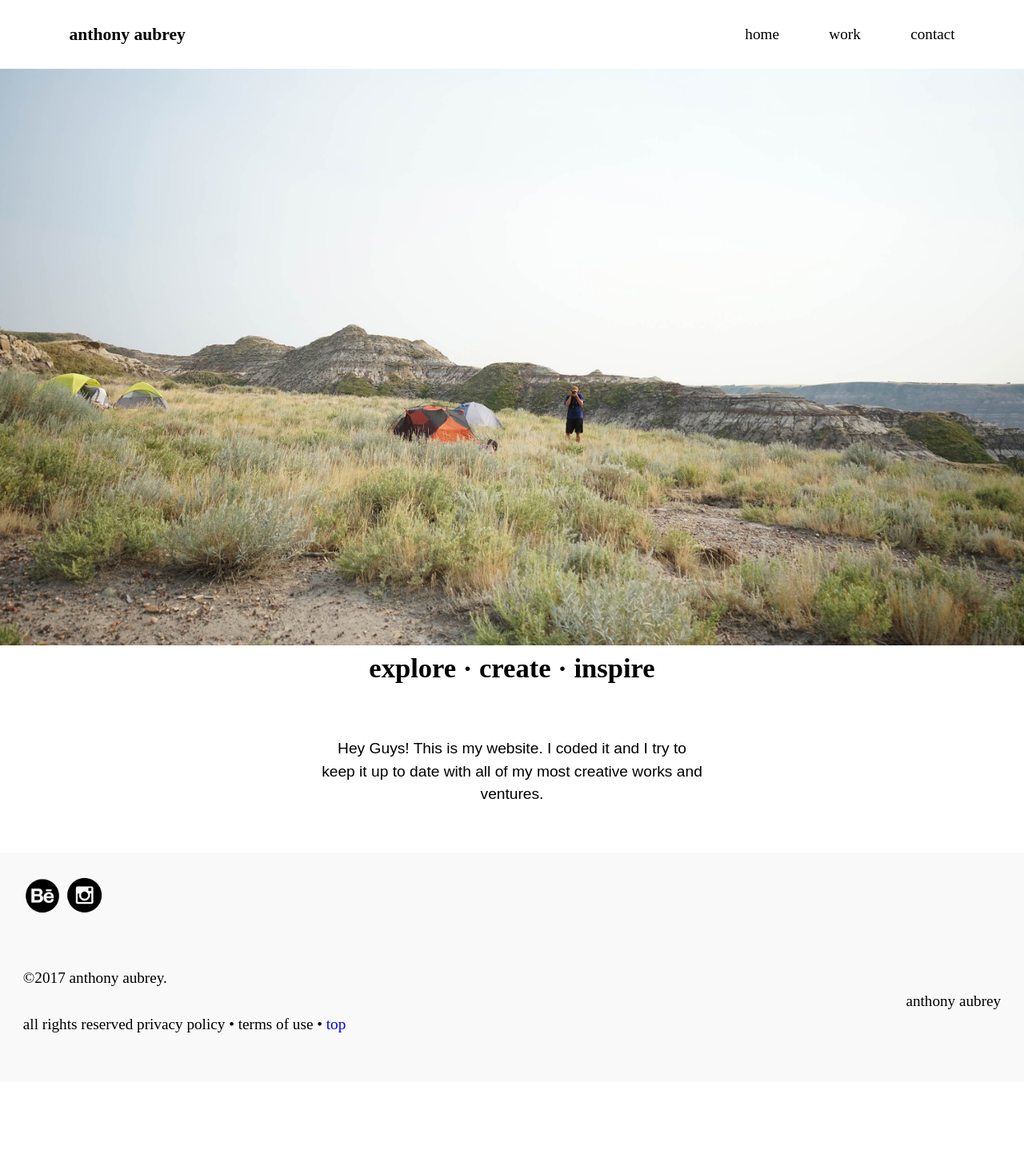
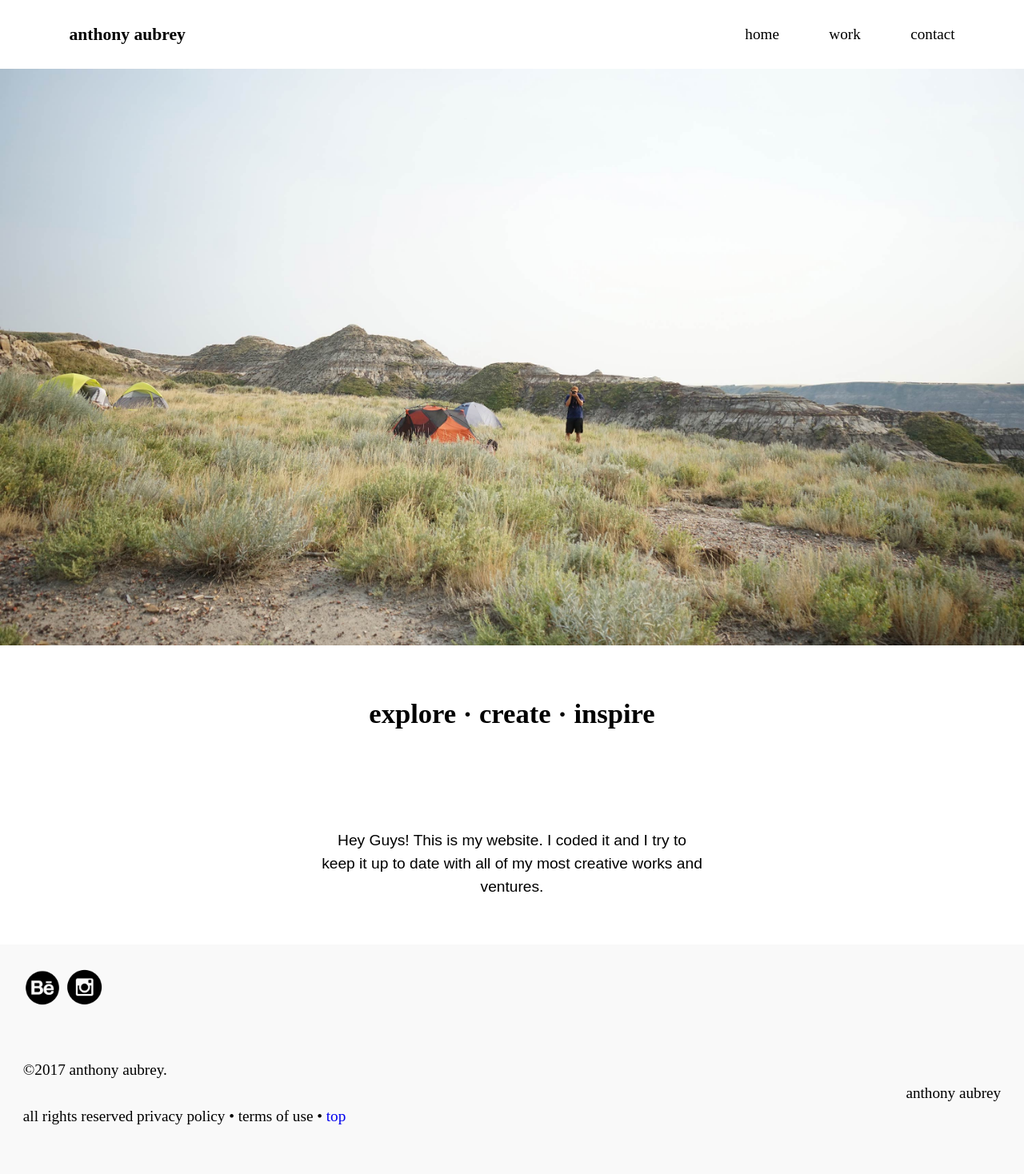
Before and after one commit to anthonyaubrey/portfolio, a Jekyll site: the page built from index.html, in a window 1280 px wide. Shown: the whole page at 80% size. Built offline with Jekyll 4.4.1, drawn with Linux system fonts in a browser that asks for light colours; before the commit the page ends 1353 px from its top, so only the background shows below that.

Commit message:
Added padding to title

```diff
--- a/index.html
+++ b/index.html
@@ -5,7 +5,7 @@ layout: default
 <main role="main" id="main" class="text-center">
   <div>
     <img class="img-flex"src="{{site.baseurl}}/img/bobexplore.jpg">
-    <h1 class="wrapper">explore · create · inspire</h1>
+    <h1 class="island-2 wrapper">explore · create · inspire</h1>
     <p class="wrapper open-sans text-center island-2">Hey Guys! This is my website. I coded it and I try to keep it up to date with all of my most creative works and ventures.</p>
   </div>
 </main>
```
